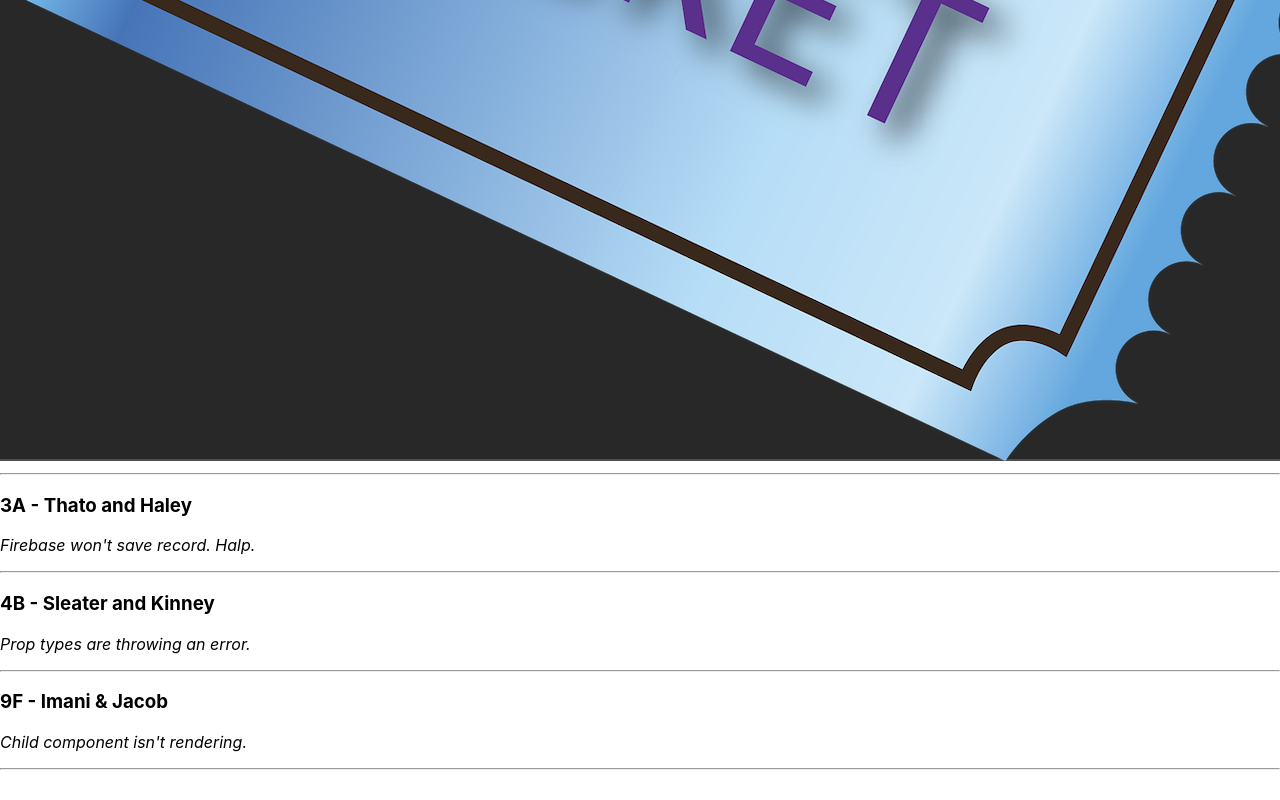
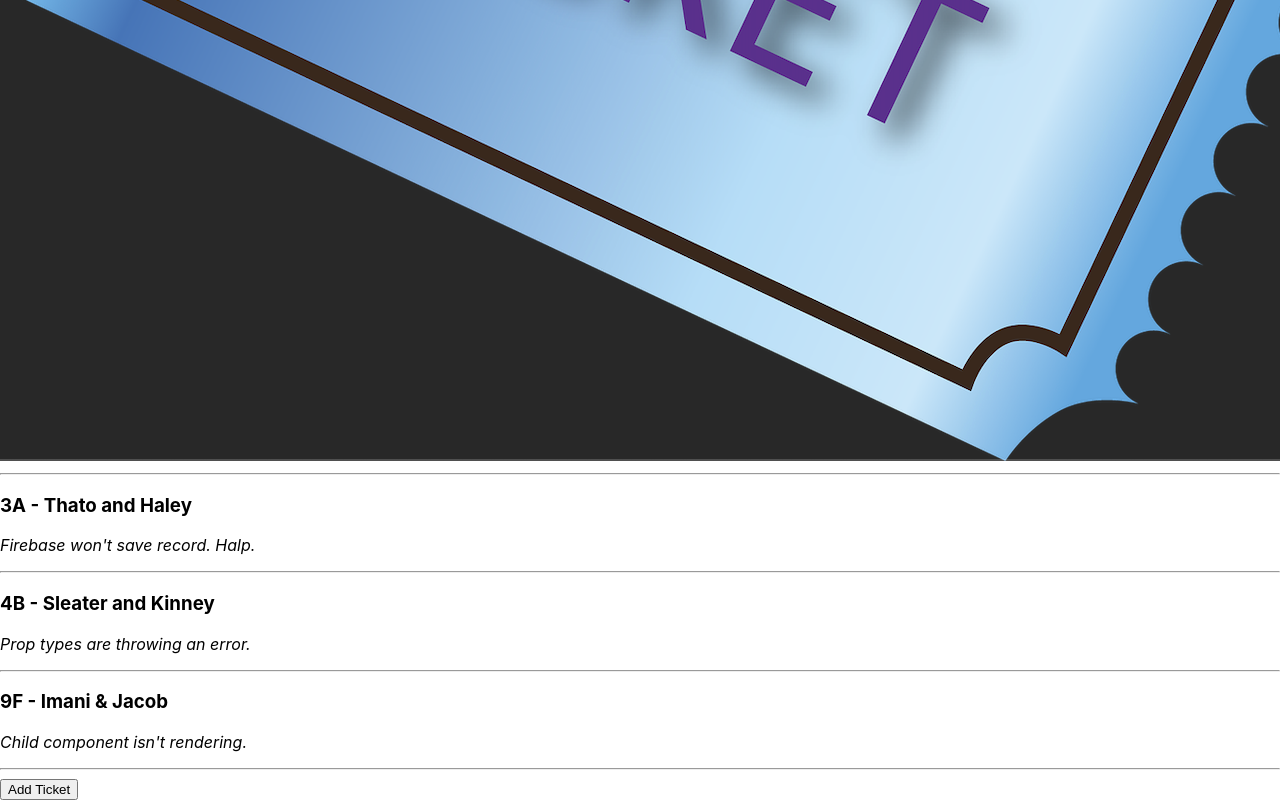
Before and after one commit to FaisalRana/reactPractice, a React (Create React App) app in the folder help-queue/: page / in a window 1280 px wide. Shown: the part 1411-2211 px from the top of the page. Before the commit the page ends 2189 px from the top, so only its background shows below. Built offline with nearby package versions, Linux system fonts and the light colour scheme.

Commit message:
update TicketControl with a button to toggel the newTicketForm and the TicketList
Co-authored-by: Faisal Rana <inquisitive@gmail.com>
Co-authored-by: Garrett Brown <garrettpaulbrown@gmail.com>

```diff
--- a/help-queue/src/components/App.js
+++ b/help-queue/src/components/App.js
@@ -1,13 +1,13 @@
 import React from "react";
 import Header from "./Header";
 // import Ticket from "./Ticket";
-import TicketList from "./TicketList.js";
+import TicketControl from "./TicketControl.js";
 
 function App(){
   return (
     <React.Fragment>
       <Header />
-      <TicketList />
+      <TicketControl />
     </React.Fragment>
   );
 }
--- a/help-queue/src/components/Header.js
+++ b/help-queue/src/components/Header.js
@@ -5,7 +5,7 @@
   return (
     <React.Fragment>
       <h1>Help Queue</h1>
-      <img src={ticketImage} alt="an image of tickets" />
+      <img src={ticketImage} alt="of tickets" />
     </React.Fragment>
     );
 }
--- a/help-queue/src/components/TicketControl.js
+++ b/help-queue/src/components/TicketControl.js
@@ -5,12 +5,30 @@
 class TicketControl extends React.Component {
   constructor(props) {
     super(props);
-    this.state = {};
+    this.state = {
+      formVisibleOnPage: false
+    }
+}
+
+handleClick = () => {
+  this.setState(prevState => ({
+      formVisibleOnPage: !prevState.formVisibleOnPage}));
 }
 
   render(){
+    let currentlyVisibleState = null;
+    let buttonText = null;
+    if (this.state.formVisibleOnPage) {
+      currentlyVisibleState = <NewTicketForm />
+      buttonText = "Return to Ticket List";
+    } else {
+      currentlyVisibleState = <TicketList />
+      buttonText = "Add Ticket";
+    }
     return (
       <React.Fragment>
+        {currentlyVisibleState}
+        <button onClick={this.handleClick}>{buttonText}</button>
       </React.Fragment>
     );
   }
```
